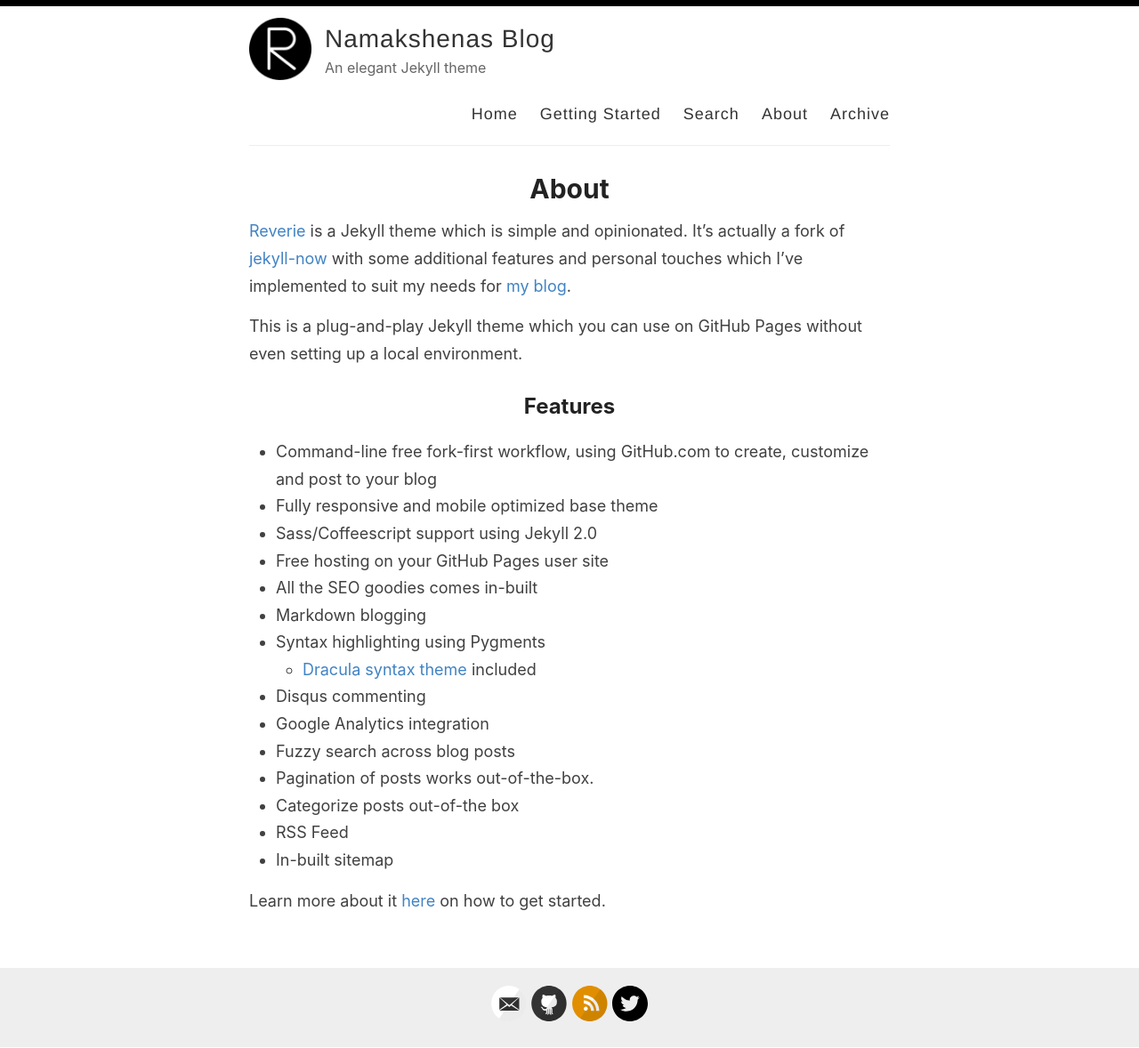
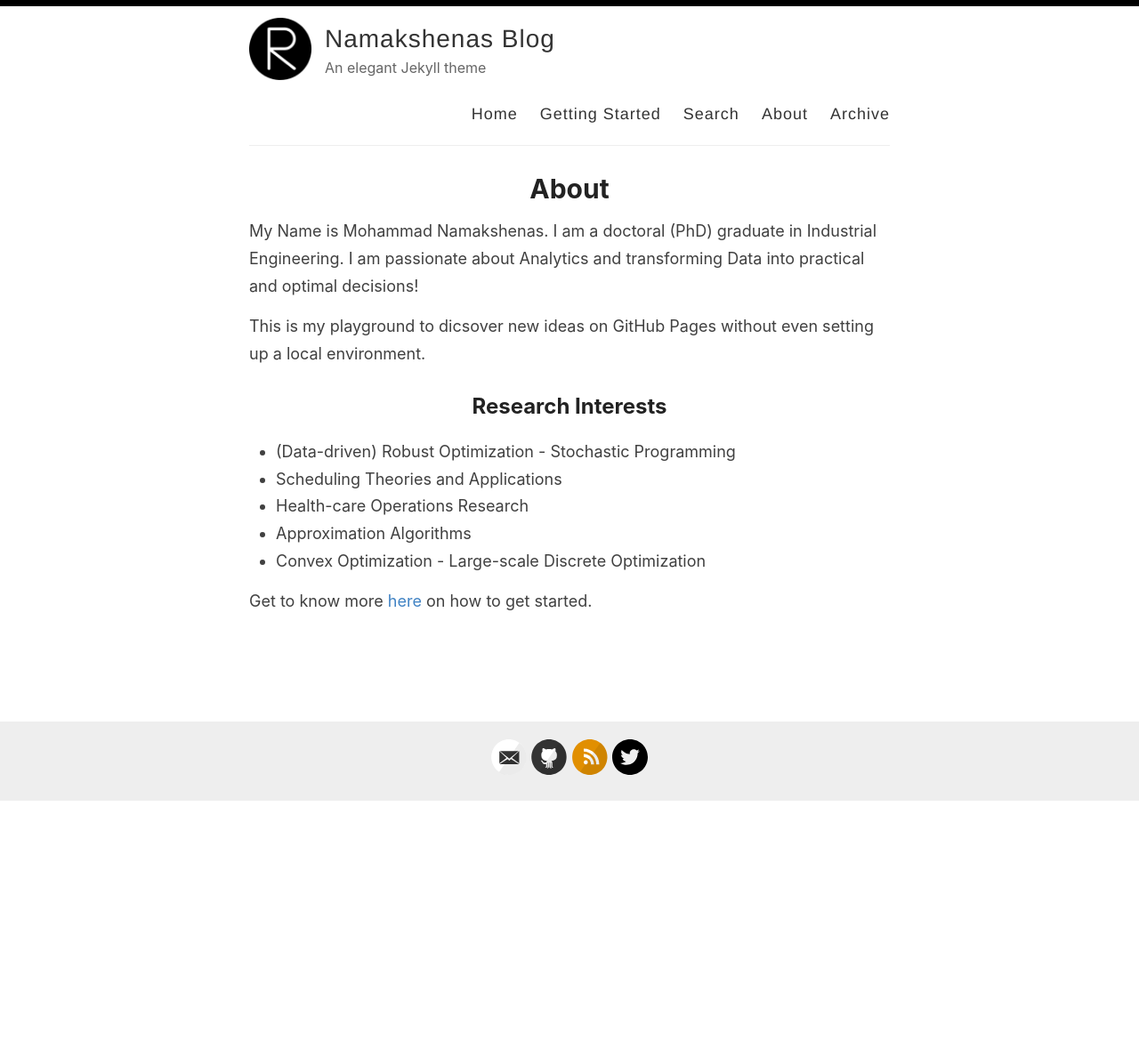
Before and after one commit to namakshenas/namakshenas.github.io, a Jekyll site: the page built from _pages/about.md, in a window 1280 px wide. Shown: the whole page at 89% size. Built offline with Jekyll 4.4.1, drawn with Linux system fonts in a browser that asks for light colours; after the commit the page ends 901 px from its top, so only the background shows below that.

Commit message:
Update about.md

```diff
--- a/_pages/about.md
+++ b/_pages/about.md
@@ -4,26 +4,16 @@ title: About
 permalink: /about/
 ---
 
-[Reverie](https://github.com/amitmerchant1990/reverie) is a Jekyll theme which is simple and opinionated. It's actually a fork of [jekyll-now](https://github.com/barryclark/jekyll-now) with some additional features and personal touches which I've implemented to suit my needs for [my blog](https://www.amitmerchant.com).
+My Name is Mohammad Namakshenas. I am a doctoral (PhD) graduate in Industrial Engineering. I am passionate about Analytics and transforming Data into practical and optimal decisions!
 
-This is a plug-and-play Jekyll theme which you can use on GitHub Pages without even setting up a local environment.
+This is my playground to dicsover new ideas on GitHub Pages without even setting up a local environment.
 
-## Features
+## Research Interests
 
-- Command-line free fork-first workflow, using GitHub.com to create, customize and post to your blog
-- Fully responsive and mobile optimized base theme
-- Sass/Coffeescript support using Jekyll 2.0
-- Free hosting on your GitHub Pages user site
-- All the SEO goodies comes in-built
-- Markdown blogging
-- Syntax highlighting using Pygments
-    - [Dracula syntax theme](https://draculatheme.com/) included
-- Disqus commenting
-- Google Analytics integration
-- Fuzzy search across blog posts
-- Pagination of posts works out-of-the-box.
-- Categorize posts out-of-the box
-- RSS Feed
-- In-built sitemap
+- (Data-driven) Robust Optimization - Stochastic Programming
+- Scheduling Theories and Applications
+- Health-care Operations Research
+- Approximation Algorithms
+- Convex Optimization - Large-scale Discrete Optimization
 
-Learn more about it [here](https://github.com/amitmerchant1990/reverie) on how to get started.
+Get to know more [here](https://www.linkedin.com/in/mohammad-namakshenas-20/) on how to get started.
```
